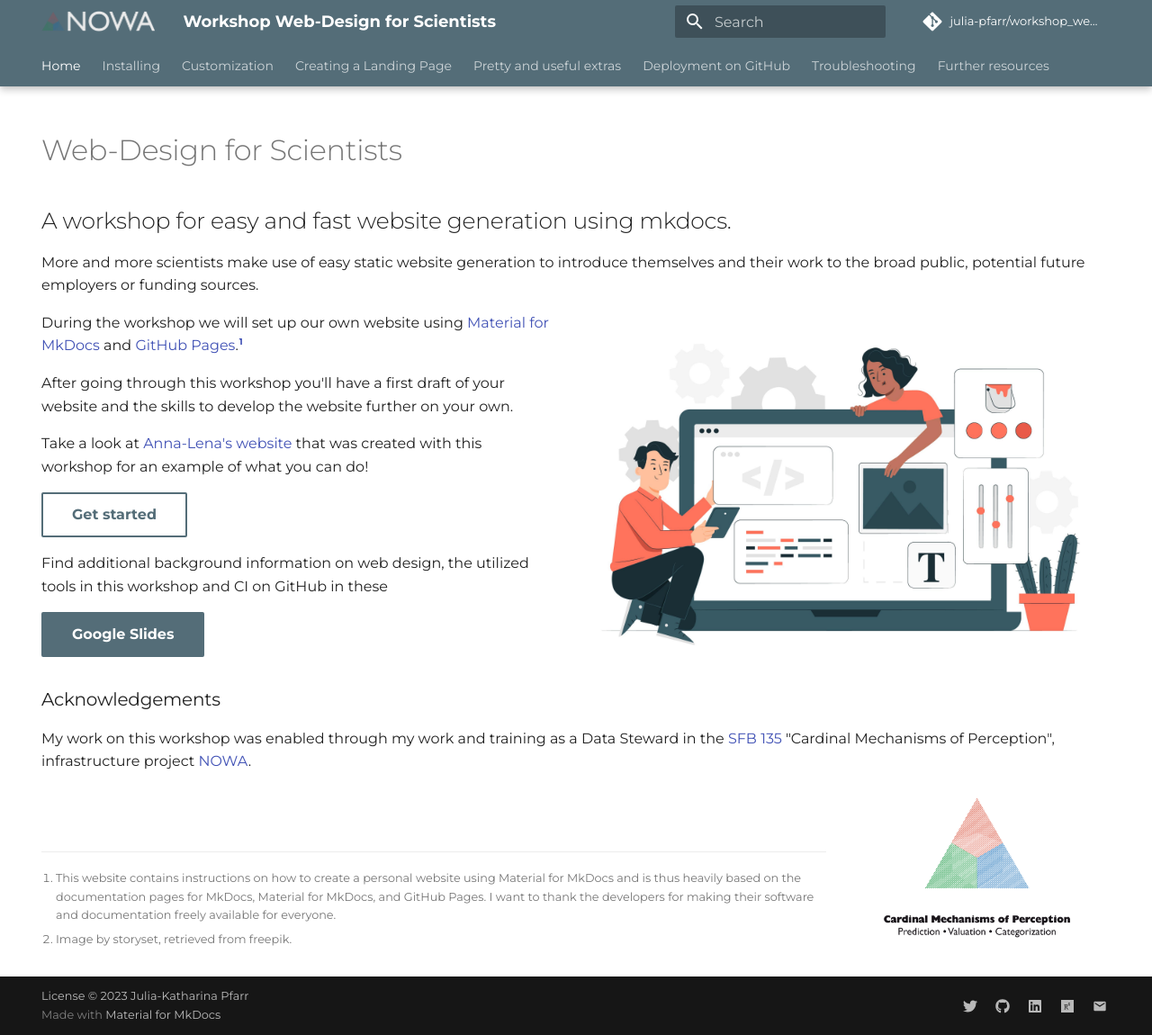
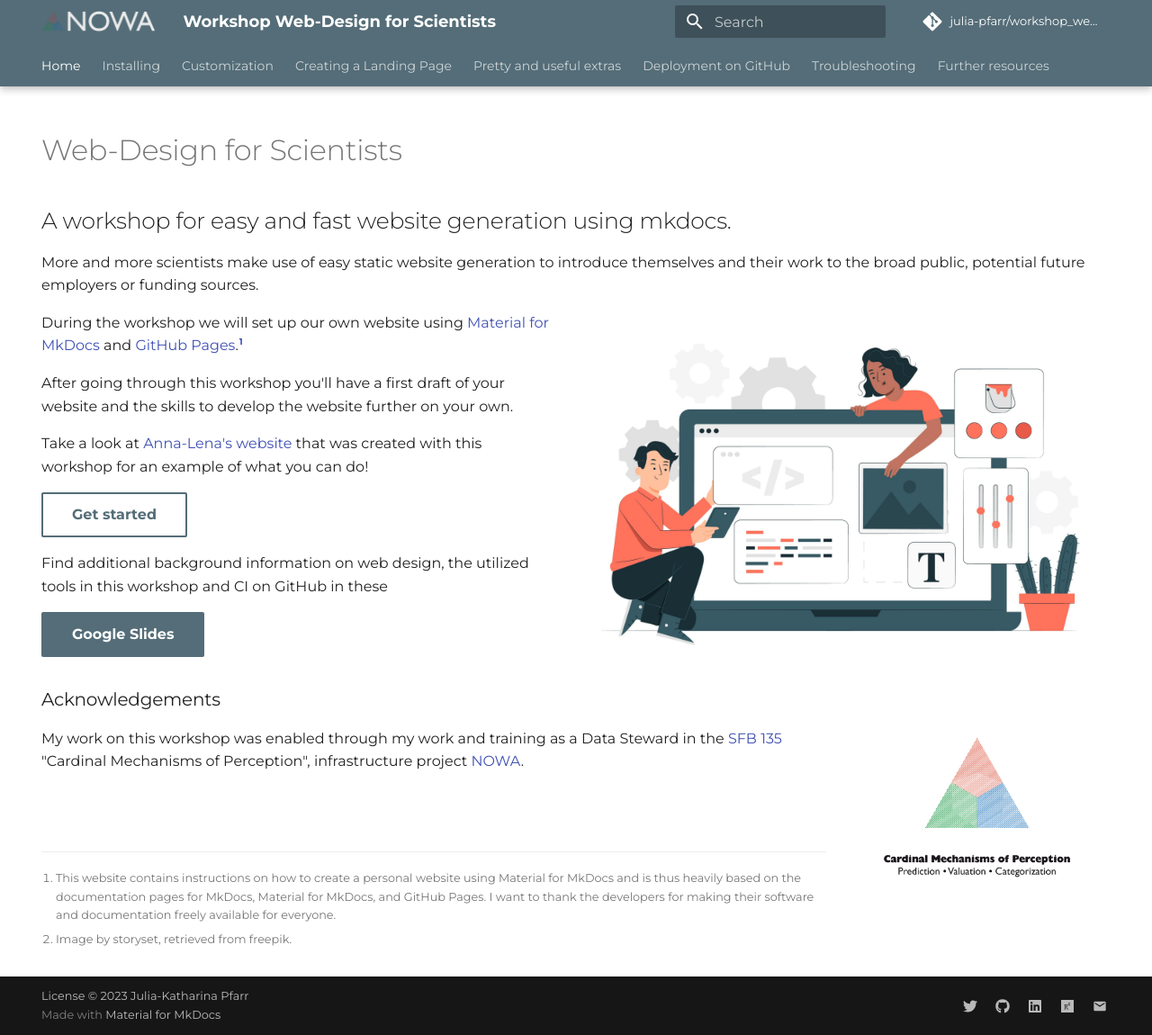
Before and after one commit to julia-pfarr/workshop_webdesign, an MkDocs documentation site: the page built from docs/index.md, in a window 1280 px wide and 1150 px high. Shown: the whole window at 90% size. Built offline with MkDocs 1.6.1 and Material for MkDocs 9.7.7, drawn with Linux system fonts in a browser that asks for light colours; comment, search, counter and statistics services are not loaded; the version menu is left out.

Commit message:
change img position

```diff
--- a/docs/index.md
+++ b/docs/index.md
@@ -29,9 +29,10 @@
 
 ### Acknowledgements
 
+![sfb](assets/images/sfb.png){ align=right width="300"}
+
 My work on this workshop was enabled through my work and training as a Data Steward in the [SFB 135] "Cardinal Mechanisms of Perception", infrastructure project [NOWA].
 
-![sfb](assets/images/sfb.png){ align=right width="300"}
 
 <br><br>
 [^1]: This website contains instructions on how to create a personal website using Material for MkDocs and is thus heavily based on the documentation pages for MkDocs, Material for MkDocs, and GitHub Pages. I want to thank the developers for making their software and documentation freely available for everyone.
```
